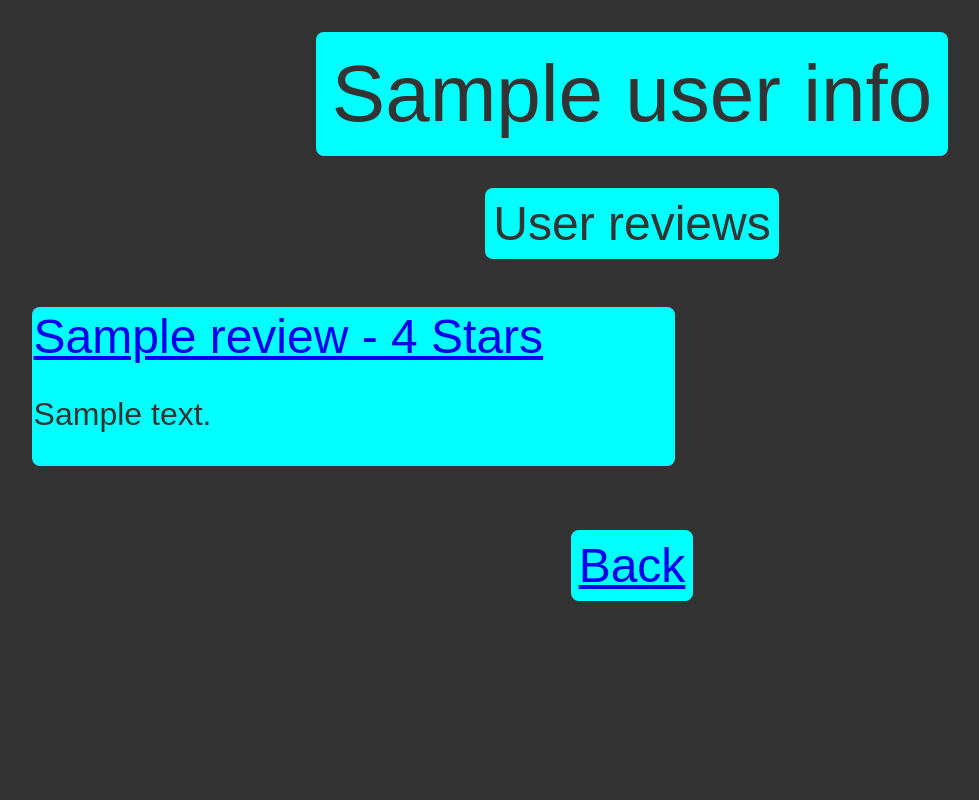
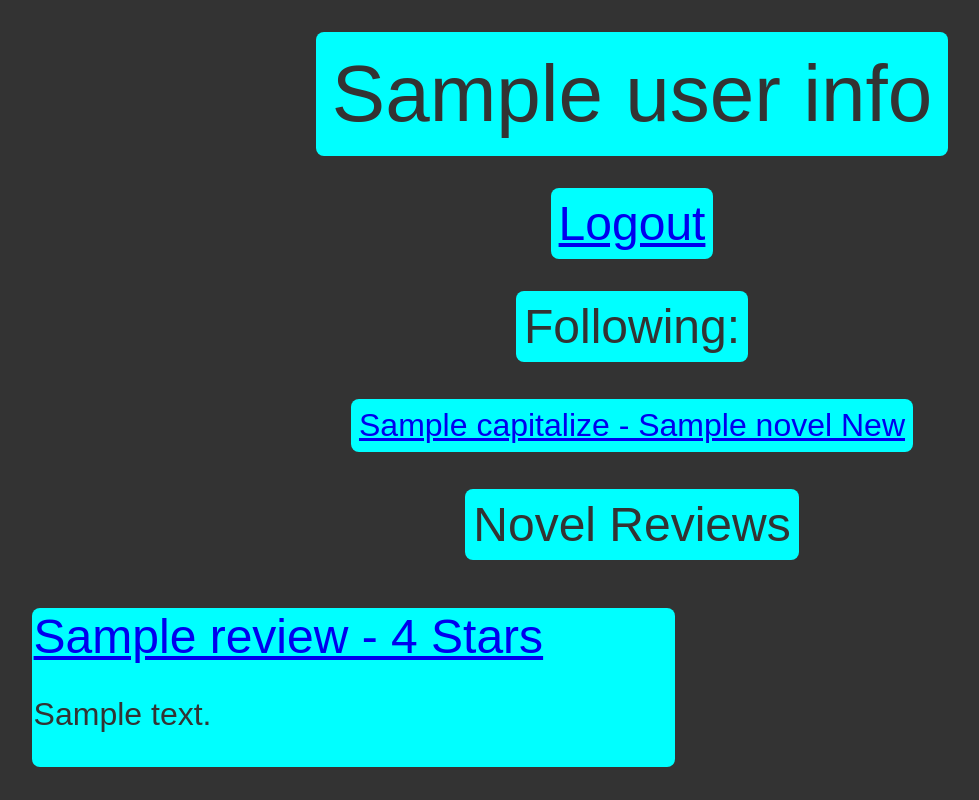
Before and after one commit to Teetil/Novel-Manager, a Flask app: template templates/user.html in a window 1280 px wide. Shown: the top 800 px of the page, without its empty margins (8-987 px from the left). Before the commit the page ends 601 px from the top, so only its background shows below. Run offline with Flask 2, Linux system fonts and the light colour scheme; the template is opened without the code that fills it: most values are stand-ins (such as "Sample title", 1, 10 or a date in 2020).

Commit message:
Added new chapter tracking

```diff
--- a/followers.py
+++ b/followers.py
@@ -17,8 +17,8 @@
     return db.session.execute(sql, {"novel_id" : novel_id}).fetchall()
 
 def get_user_following(user_id : int) -> list:
-    sql = "SELECT novel_id, last_update_cnt FROM followers WHERE user_id=:user_id"
-    return db.session.execute(sql, {"user_id" : user_id})
+    sql = "SELECT n.name, n.id, n.chapter_cnt - f.last_update_cnt FROM followers f, novels n WHERE f.user_id=:user_id AND n.id=f.novel_id"
+    return db.session.execute(sql, {"user_id" : user_id}).fetchall()
 
 def update_follow_chapter(user_id : int, novel_id : int, chp_cnt : int):
     sql = "UPDATE followers SET last_update_cnt = :chp_cnt WHERE user_id=:user_id AND novel_id=:novel_id"
--- a/templates/add.html
+++ b/templates/add.html
@@ -13,7 +13,7 @@
             <label for="author-name">Name of Author</label>
             <input type="text", name="author-name", minlength="1", maxlength="30" required>
             <label for="novel-synopsis">Short description of novel</label>
-            <input type="text", name="novel-synopsis", maxlength="500">
+            <input type="text", name="novel-synopsis", minlength="1" maxlength="500" required>
             <input type="submit", value="Add">
             <input type="hidden" name="csrf_token" value="{{session.csrf_token}}">
         </form>
--- a/templates/user.html
+++ b/templates/user.html
@@ -2,10 +2,20 @@
 {% block content %}
 
 <body>
-    <div class="topbar">
+    <div class="topbar" style="flex-direction: column;">
         <div class="header"> {{user_info.name.capitalize()}}</div>
+        <a href="/logout" class="nav-button">Logout</a>
     </div>
-    <div class="nav-button">User reviews</div>
+    <div class="nav-button">Following:</div>
+    <div class="novel-container">
+        {% for novel in following %}
+        <div class="novel">
+            <a href="/novel/{{novel[1]}}">{{novel[0].capitalize()}} - {{novel[2]}} New</a>
+        </div>
+        {% endfor %}
+    </div>
+
+    <div class="nav-button">Novel Reviews</div>
     <div id="review-container">
     {% for review in reviews%}
     <div class="review">
```
